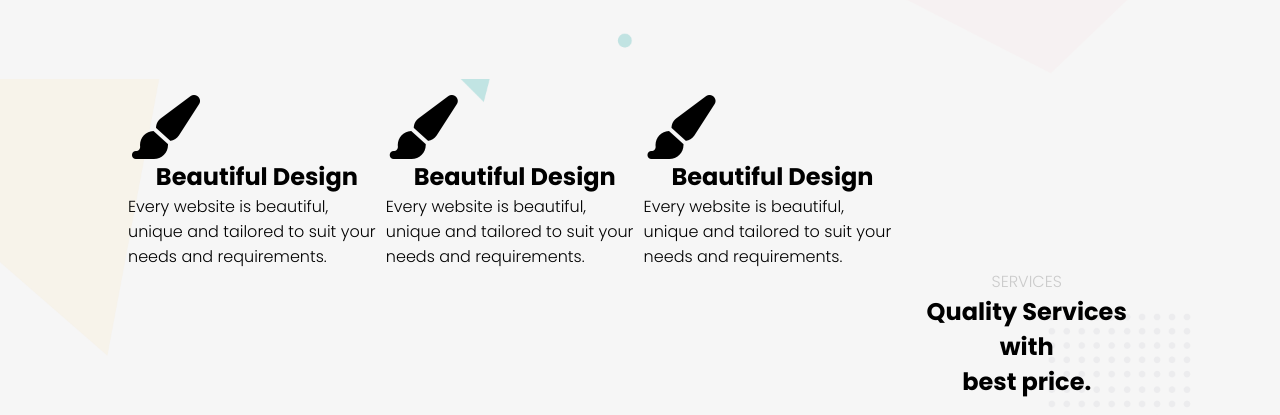
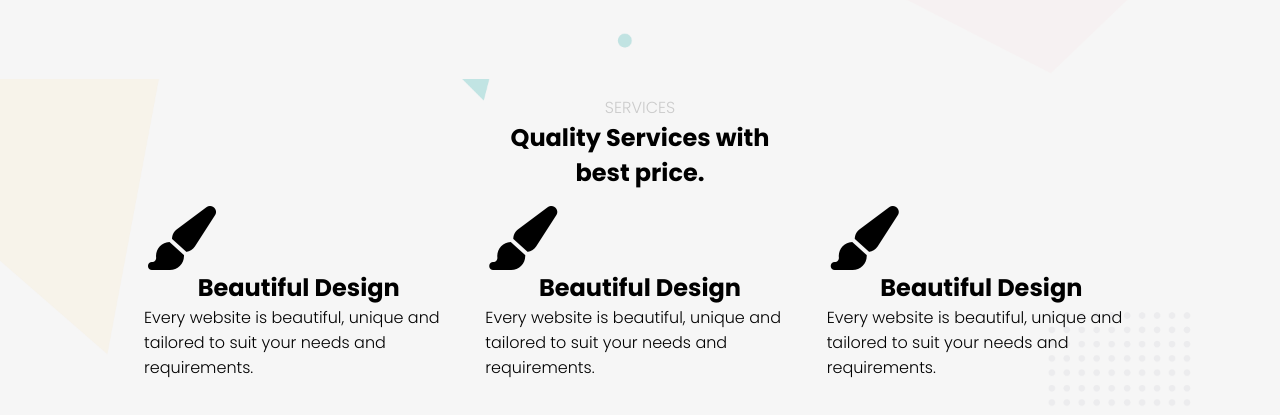
Before and after one commit to iamjau/justinragandap, a plain HTML site: page index.html in a window 1280 px wide. Shown: the part 687-1102 px from the top of the page. Drawn offline with Linux system fonts and the light colour scheme.

Commit message:
commit push

```diff
--- a/css/styles.css
+++ b/css/styles.css
@@ -161,10 +161,10 @@ html {
     background-size: cover;
     background-position: center center;
     display: grid;
-    grid-template-columns: 33.33%, 33.33%, 33.33%;
+    grid-template-columns: 1fr 1fr 1fr;
     grid-template-rows: repeat (10%, auto-fit);
-    grid-template-areas: "title title title";
-    grid-template-areas: "service-1 service-2 service-3";
+    grid-template-areas: "title title title"
+    "service-1 service-2 service-3";
     padding: 1rem 8rem;
 }
 
@@ -186,12 +186,15 @@ html {
 
 .service-1 {
     grid-area: service-1;
+    padding: 1rem;
 }
 
 .service-2 {
     grid-area: service-2;
+    padding: 1rem;
 }
 
 .service-3 {
     grid-area: service-3;
+    padding: 1rem;
 }
```
Also changed, not shown: index.html (indentation only).
